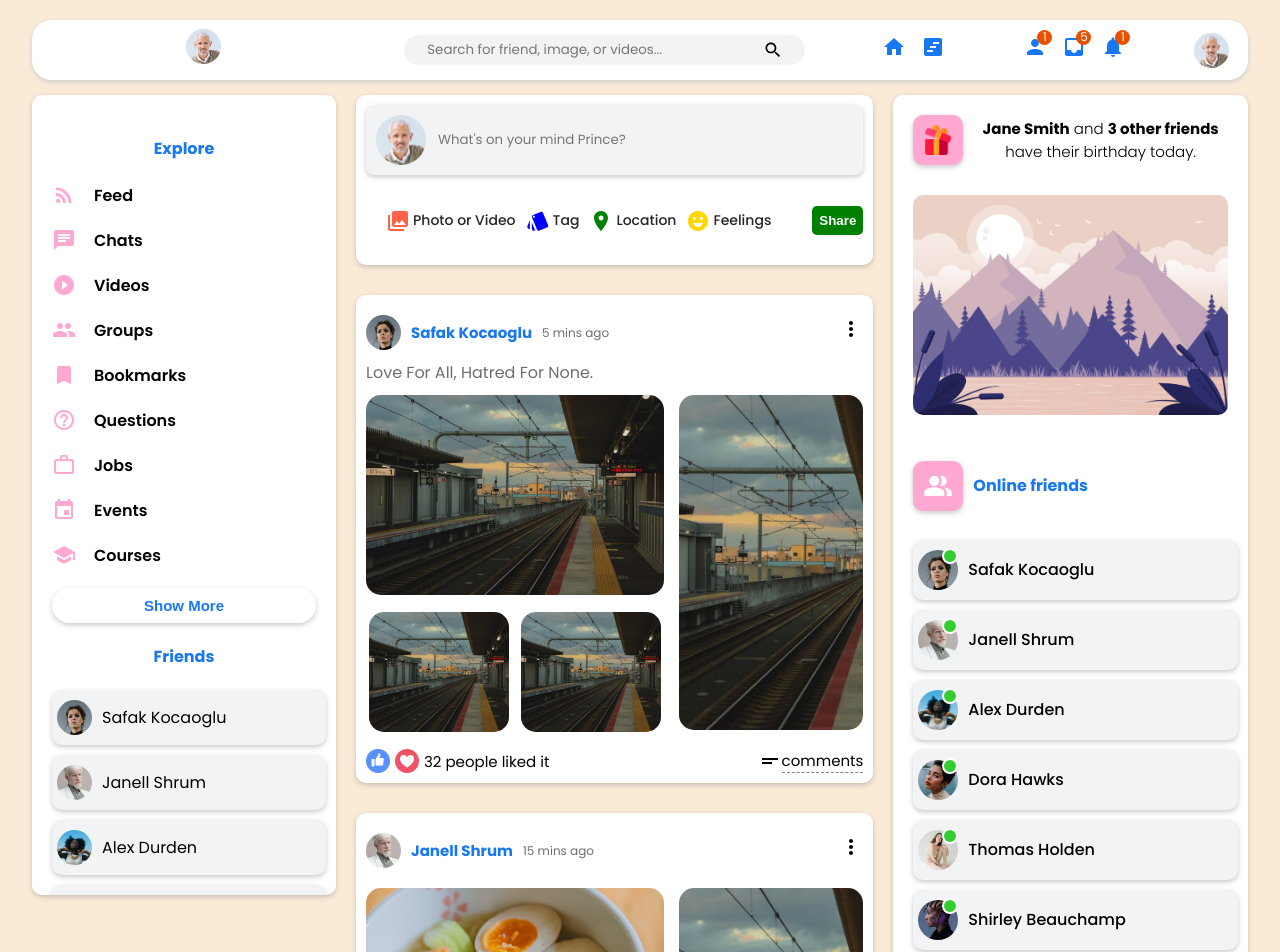
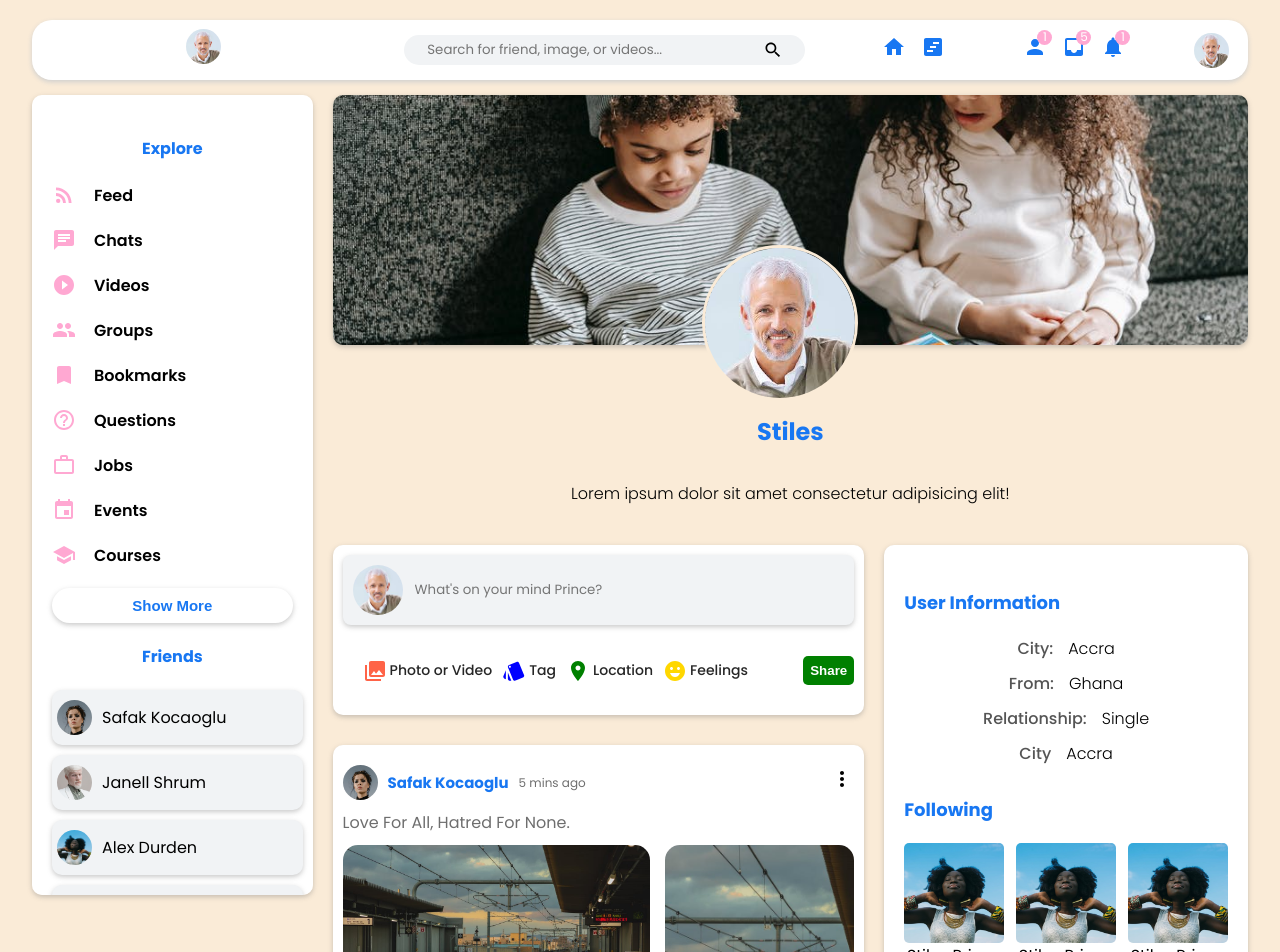
Before and after one commit to PrinceStiles/social-media-react-app, a React (Create React App) app: page / in a window 1280 px wide. Shown: the top 952 px of the page. Built offline with nearby package versions, Linux system fonts and the light colour scheme.

Commit message:
profile page and right bar

```diff
--- a/src/App.js
+++ b/src/App.js
@@ -1,10 +1,12 @@
 import './App.css';
-import Home from './pages/home/Home';
+// import Home from './pages/home/Home';
+import Profiles from './pages/profiles/Profiles';
 
 function App() {
   return (
     <div className="App">
-      <Home />
+      {/* <Home /> */}
+      <Profiles />
     </div>
   );
 }
--- a/src/components/rightbar/Rightbar.jsx
+++ b/src/components/rightbar/Rightbar.jsx
@@ -3,11 +3,11 @@
 import './rightbar.css'
 import { Users } from '../../dummydata'
 
-const Rightbar = () => {
-  return (
-    <div className='rightbar'>
-      <div className="rightbarWrapper">
-        <div className="birthdayContainer">
+const Rightbar = ({profile}) => {
+  const HomeRightBar = () => {
+    return (
+      <>
+       <div className="birthdayContainer">
           <img src="assets/gift.png" alt="" className="birthdayImg" />
           <span className="birthdayText"><b>Jane Smith</b> and <b>3 other friends</b> have their birthday today.</span>
         </div>
@@ -27,6 +27,76 @@
             </li>
           ))}
         </ul>
+      </>
+    )
+  }
+
+  const ProfileRightBar = () => {
+    return (
+      <>
+       <h4 className="rightbarTitle">User Information</h4>
+       <div className="rightbarInfo">
+        <div className="rightbarInfoItem">
+          <span className="rightbarInfoKey">City:</span>
+          <span className="rightbarInfoValue">Accra</span>
+        </div>
+        <div className="rightbarInfoItem">
+          <span className="rightbarInfoKey">From:</span>
+          <span className="rightbarInfoValue">Ghana</span>
+        </div>
+        <div className="rightbarInfoItem">
+          <span className="rightbarInfoKey">Relationship:</span>
+          <span className="rightbarInfoValue">Single</span>
+        </div>
+        <div className="rightbarInfoItem">
+          <span className="rightbarInfoKey">City</span>
+          <span className="rightbarInfoValue">Accra</span>
+        </div>
+       </div>
+       <h4 className="rightbarTitle">Following</h4>
+       <div className="rightbarInfo">
+        <div className="rightbarFollowings">
+          <div className="rightbarFollowing">
+            <img src="assets/person/3.jpeg" alt="" className="rightbarFollowingImg" />
+            <span className="rightbarFollowingName">Stiles Prince</span>
+          </div>
+          <div className="rightbarFollowing">
+            <img src="assets/person/3.jpeg" alt="" className="rightbarFollowingImg" />
+            <span className="rightbarFollowingName">Stiles Prince</span>
+          </div>
+          <div className="rightbarFollowing">
+            <img src="assets/person/3.jpeg" alt="" className="rightbarFollowingImg" />
+            <span className="rightbarFollowingName">Stiles Prince</span>
+          </div>
+          <div className="rightbarFollowing">
+            <img src="assets/person/3.jpeg" alt="" className="rightbarFollowingImg" />
+            <span className="rightbarFollowingName">Stiles Prince</span>
+          </div>
+          <div className="rightbarFollowing">
+            <img src="assets/person/3.jpeg" alt="" className="rightbarFollowingImg" />
+            <span className="rightbarFollowingName">Stiles Prince</span>
+          </div>
+          <div className="rightbarFollowing">
+            <img src="assets/person/3.jpeg" alt="" className="rightbarFollowingImg" />
+            <span className="rightbarFollowingName">Stiles Prince</span>
+          </div>
+          <div className="rightbarFollowing">
+            <img src="assets/person/3.jpeg" alt="" className="rightbarFollowingImg" />
+            <span className="rightbarFollowingName">Stiles Prince</span>
+          </div>
+          <div className="rightbarFollowing">
+            <img src="assets/person/3.jpeg" alt="" className="rightbarFollowingImg" />
+            <span className="rightbarFollowingName">Stiles Prince</span>
+          </div>
+        </div>
+       </div>
+      </>
+    )
+  }
+  return (
+    <div className='rightbar'>
+      <div className="rightbarWrapper">
+        <ProfileRightBar />
       </div>
     </div>
   )
--- a/src/components/rightbar/rightbar.css
+++ b/src/components/rightbar/rightbar.css
@@ -36,6 +36,7 @@
 }
 
 .rightbarTitle {
+    font-size: 18px;
     margin-bottom: 20px;
     display: flex;
     justify-content: flex-start;
@@ -106,3 +107,41 @@
 .rightbarUsername {
     font-weight: 500;
 }
+
+.rightbarInfo {
+    margin-bottom: 30px;
+}
+
+.rightbarInfoItem {
+    margin-bottom: 10px;
+}
+
+.rightbarInfoKey {
+    font-weight: 500;
+    color: #555;
+    margin-right: 15px;
+}
+
+.rightbarInfoValue {
+    font-weight: 300;
+}
+
+.rightbarFollowings {
+    display: flex;
+    flex-wrap: wrap;
+    justify-content: space-between;
+}
+
+.rightbarFollowing {
+    display: flex;
+    flex-direction: column;
+    margin-bottom: 20px;
+    cursor: pointer;
+}
+
+.rightbarFollowingImg {
+    width: 100px;
+    height: 100px;
+    object-fit: cover;
+    border-radius: 5px;
+}
--- a/src/components/topbar/topbar.css
+++ b/src/components/topbar/topbar.css
@@ -103,7 +103,7 @@
 .topbarIconBadge {
     width: 15px;
     height: 15px;
-    background-color: #E65100;
+    background: #FFA8D2;
     border-radius: 50%;
     color: white;
     position: absolute;
--- /dev/null
+++ b/src/pages/profiles/Profiles.jsx
@@ -0,0 +1,36 @@
+import React from 'react'
+import Rightbar from '../../components/rightbar/Rightbar'
+import Sidebar from '../../components/sidebar/Sidebar'
+import Topbar from '../../components/topbar/Topbar'
+import Feed from '../../components/feed/Feed'
+import './profiles.css'
+
+const Profiles = () => {
+  return (
+    <div className='profile'>
+      <Topbar />
+      <div className="profiles">
+        <Sidebar />
+        <div className="profileRight">
+          <div className="profileRightTop">
+            <div className="profileCover">
+              <img src="assets/post/7.jpeg" alt="" className="profileCoverImg" />
+              <img src="assets/person/1.jpg" alt="" className="profileUserImg" />
+              <div className="profileInfo">
+                <h4 className="profileInfoName">Stiles</h4>
+                <span className="profileInfoDesc">Lorem ipsum dolor sit amet consectetur adipisicing elit!</span>
+              </div>
+            </div>
+          </div>
+          <div className="profileRightBottom">
+            <Feed />
+            <Rightbar profile/>
+          </div>
+        </div>
+
+      </div>
+    </div>
+  )
+}
+
+export default Profiles
--- /dev/null
+++ b/src/pages/profiles/profiles.css
@@ -0,0 +1,69 @@
+.profile {
+    display: flex;
+    flex-direction: column;
+    justify-content: center;
+    align-items: center;
+    padding: 20px 0;
+}
+
+.profiles {
+    display: flex;
+    width: 95%;
+    padding: 15px;
+}
+
+.profileRight {
+    flex: 10;
+}
+
+.profileCover {
+    height: 320px;
+    position: relative;
+    padding-left: 20px;
+}
+
+.profileCoverImg {
+    width: 100%;
+    height: 250px;
+    border-radius: 10px;
+    box-shadow: 0 2px 5px 0 #76767663;
+    object-fit: cover;
+}
+
+.profileUserImg {
+    width: 150px;
+    height: 150px;
+    border-radius: 50%;
+    object-fit: cover;
+    position: absolute;
+    left: 0;
+    right: 0;
+    margin: auto;
+    top: 150px;
+    border: 3px solid antiquewhite;
+}
+
+.profileInfo {
+    display: flex;
+    flex-direction: column;
+    align-items: center;
+    justify-content: center;
+    padding-top: 30px;
+}
+
+.profileInfo h4 {
+    color: #1877f2;
+}
+
+.profileInfoName {
+    font-size: 24px;
+}
+
+.profileInfoDesc {
+    font-weight: 300;
+}
+
+.profileRightBottom {
+    display: flex;
+    padding-top: 130px;
+}
```
Also changed, not shown: src/components/profiles/profiles.css (deleted).
